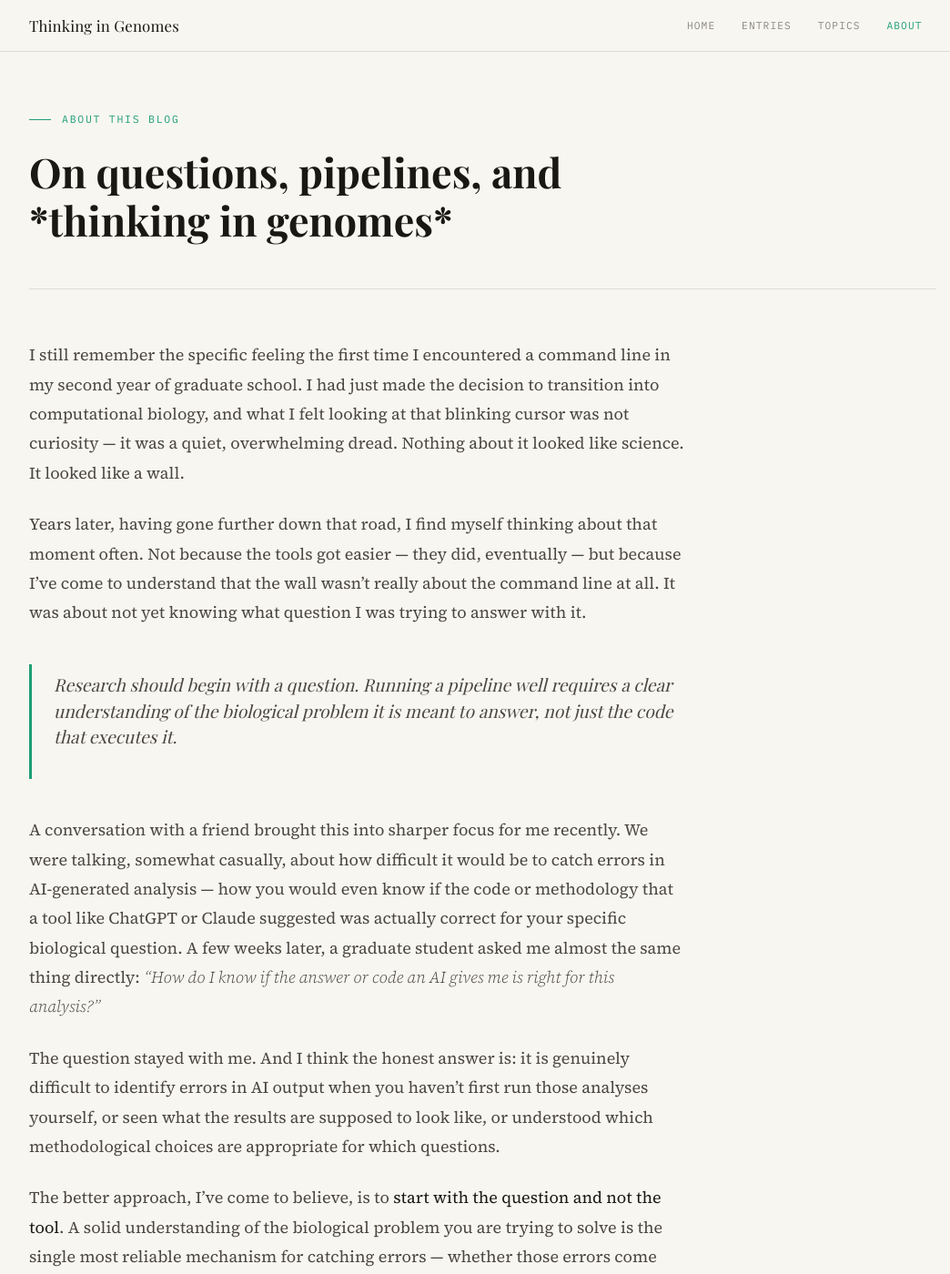
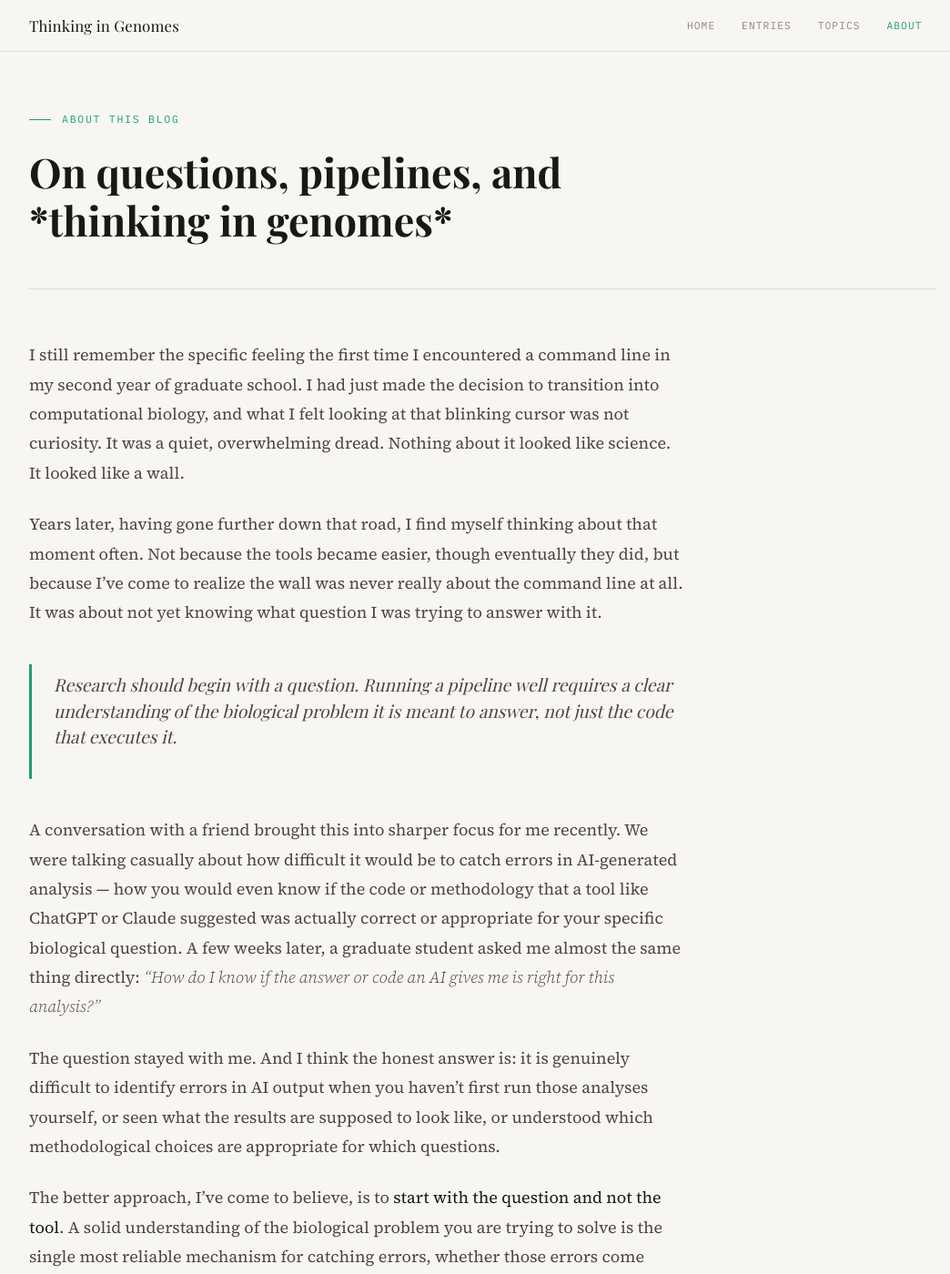
Before and after one commit to ThinkInGenome/ThinkInGenome, a Jekyll site: the page built from about.md, in a window 1280 px wide and 1400 px high. Shown: the whole window at 91% size, without its empty margins (110-1154 px from the left). Built offline with Jekyll 4.4.1, drawn with Linux system fonts in a browser that asks for light colours; some web fonts are replaced; some of the changed text lies outside the part shown.

Commit message:
Update about.md

```diff
--- a/about.md
+++ b/about.md
@@ -6,23 +6,23 @@
 permalink: /about/
 ---
 
-I still remember the specific feeling the first time I encountered a command line in my second year of graduate school. I had just made the decision to transition into computational biology, and what I felt looking at that blinking cursor was not curiosity — it was a quiet, overwhelming dread. Nothing about it looked like science. It looked like a wall.
+I still remember the specific feeling the first time I encountered a command line in my second year of graduate school. I had just made the decision to transition into computational biology, and what I felt looking at that blinking cursor was not curiosity. It was a quiet, overwhelming dread. Nothing about it looked like science. It looked like a wall.
 
-Years later, having gone further down that road, I find myself thinking about that moment often. Not because the tools got easier — they did, eventually — but because I've come to understand that the wall wasn't really about the command line at all. It was about not yet knowing what question I was trying to answer with it.
+Years later, having gone further down that road, I find myself thinking about that moment often. Not because the tools became easier, though eventually they did, but because I’ve come to realize the wall was never really about the command line at all. It was about not yet knowing what question I was trying to answer with it.
 
 > Research should begin with a question. Running a pipeline well requires a clear understanding of the biological problem it is meant to answer, not just the code that executes it.
 
-A conversation with a friend brought this into sharper focus for me recently. We were talking, somewhat casually, about how difficult it would be to catch errors in AI-generated analysis — how you would even know if the code or methodology that a tool like ChatGPT or Claude suggested was actually correct for your specific biological question. A few weeks later, a graduate student asked me almost the same thing directly: *"How do I know if the answer or code an AI gives me is right for this analysis?"*
+A conversation with a friend brought this into sharper focus for me recently. We were talking casually about how difficult it would be to catch errors in AI-generated analysis — how you would even know if the code or methodology that a tool like ChatGPT or Claude suggested was actually correct or appropriate for your specific biological question. A few weeks later, a graduate student asked me almost the same thing directly: *"How do I know if the answer or code an AI gives me is right for this analysis?"*
 
 The question stayed with me. And I think the honest answer is: it is genuinely difficult to identify errors in AI output when you haven't first run those analyses yourself, or seen what the results are supposed to look like, or understood which methodological choices are appropriate for which questions.
 
-The better approach, I've come to believe, is to **start with the question and not the tool**. A solid understanding of the biological problem you are trying to solve is the single most reliable mechanism for catching errors — whether those errors come from an AI assistant, a published pipeline, or your own code. If you know what the analysis is supposed to do and why, you will notice when the output doesn't make biological sense.
+The better approach, I've come to believe, is to **start with the question and not the tool**. A solid understanding of the biological problem you are trying to solve is the single most reliable mechanism for catching errors, whether those errors come from an AI assistant, a published pipeline, or your own code. If you know what the analysis is supposed to do and why, you are far more likely to notice when the output doesn't make biological sense.
 
 ## What this blog does
 
-**Thinking in Genomes** is a question-driven blog about genomics, evolution, and metagenomics. Every entry begins with a biological question — the kind a researcher or student might actually be trying to answer. The biological reasoning comes first. Then the analysis: the appropriate class of method, the tools involved, and the choices that matter. Then interpretation — what the results actually tell you, and what they don't.
+**Thinking in Genomes** is a question-driven blog about genomics, evolution, and metagenomics. Every entry begins with a biological question, the kind a researcher or student might actually be trying to answer. The biological reasoning comes first. Then the analysis: the appropriate class of method, the tools involved, and the choices that matter. Then interpretation: what the results actually tell you (and what they don't).
 
-There are already excellent tutorials out there that walk through bioinformatics pipelines step by step. This blog starts with the question. The aim is to be the thing you read *before* those tutorials: the framing that helps you understand why you are running a particular analysis, so that when you do — or when you ask an AI to help you — you are in a position to think critically about what comes back.
+There are already excellent tutorials out there that walk through bioinformatics pipelines step by step. This blog starts with the question. The aim is to be the thing you read *before* those tutorials: the framing that helps you understand why you are running a particular analysis, so that when you do run it, or when you ask an AI to help you, you are in a position to think critically about what comes back.
 
 I am still learning. Much of what I write here reflects things I am working through myself. What I am certain of is the core idea: the researchers who get the most out of computational tools are the ones who can reason clearly about the biology first. That is what I mean by thinking in genomes.
 
```
